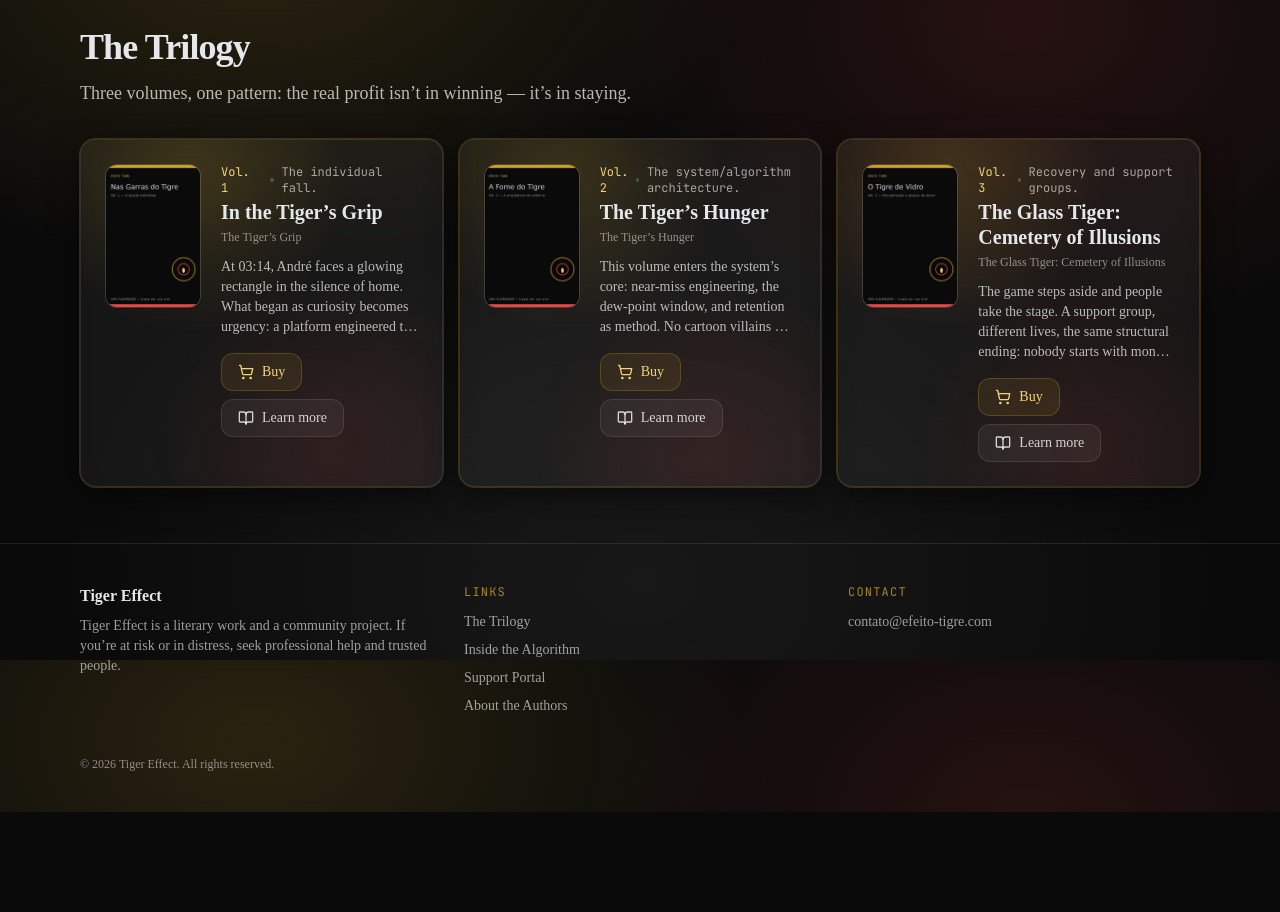
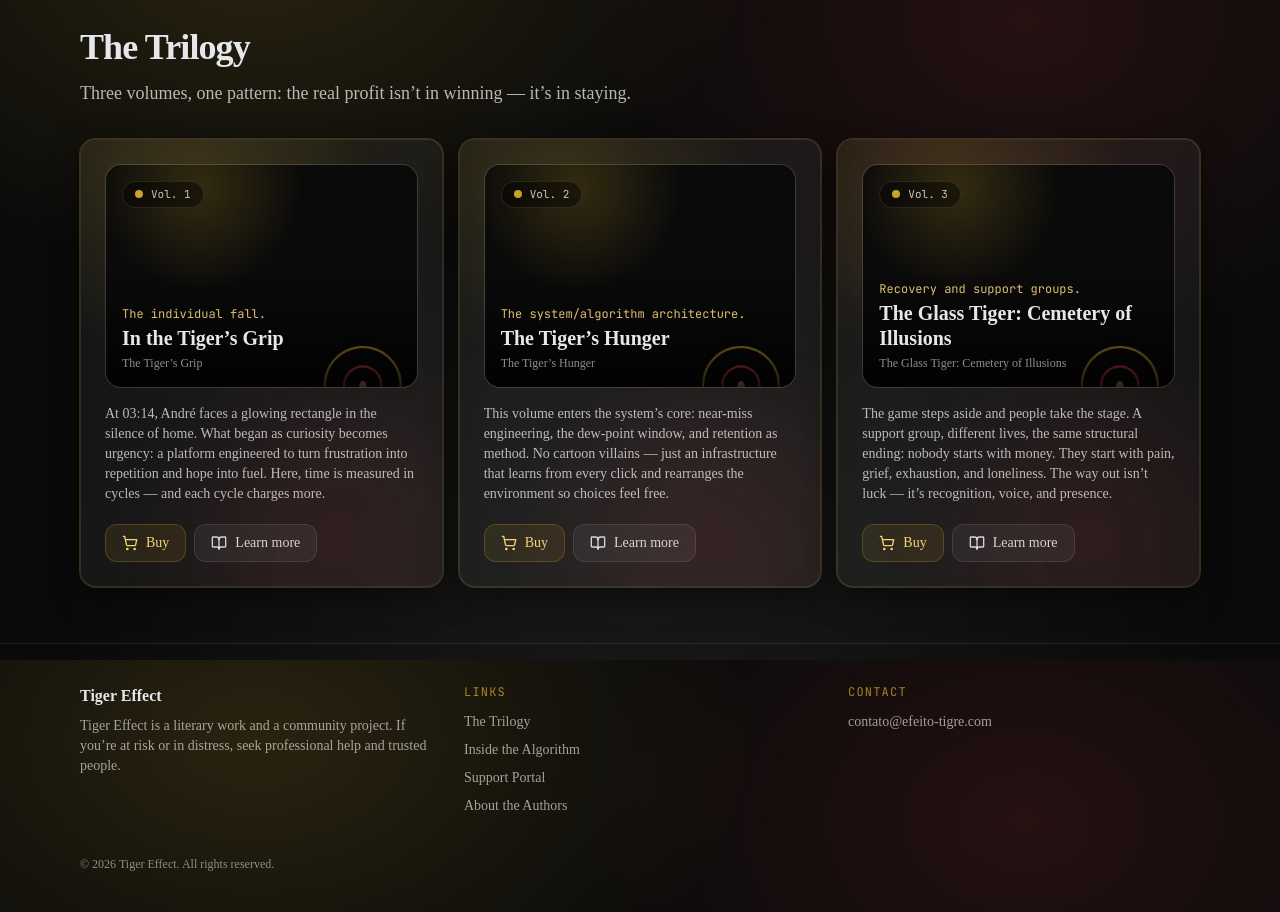
Before and after one commit to jeffersonpatrikgerminari/tiger-effect-completo, a Next.js app: page / in a window 1280 px wide. Shown: the part 940-1852 px from the top of the page. Before the commit the page ends 1752 px from the top, so only its background shows below. Built offline with nearby package versions, Linux system fonts and the light colour scheme.

Commit message:
Update BookCard.tsx

```diff
--- a/components/BookCard.tsx
+++ b/components/BookCard.tsx
@@ -20,46 +20,49 @@ export default function BookCard({ book }: { book: Book }) {
   const { t } = useI18n();
 
   return (
-    <motion.div
+    <motion.article
       initial={{ opacity: 0, y: 14 }}
       whileInView={{ opacity: 1, y: 0 }}
       viewport={{ once: true, margin: "-80px" }}
       transition={{ duration: 0.5 }}
+      whileHover={{ y: -4 }}
+      className="h-full"
     >
-      <GlowCard className="h-full">
-        <div className="flex gap-5">
-          <div className="relative h-36 w-24 shrink-0 overflow-hidden rounded-xl border border-white/10 bg-white/5">
+      <GlowCard className="h-full overflow-hidden group">
+        {/* cover */}
+        <div className="relative h-56 w-full overflow-hidden rounded-2xl border border-white/10 bg-white/5">
           <Image
             src={book.cover}
             alt={book.title}
             fill
-              className="object-cover"
-              sizes="96px"
+            className="object-cover transition duration-500 group-hover:scale-[1.03]"
+            sizes="(max-width: 1024px) 100vw, 33vw"
             priority={false}
           />
+          {/* cinematic overlay */}
+          <div className="absolute inset-0 bg-[radial-gradient(circle_at_30%_10%,rgba(201,162,39,.22),transparent_35%),linear-gradient(to_top,rgba(0,0,0,.82),transparent_55%)]" />
+
+          <div className="absolute left-4 top-4 inline-flex items-center gap-2 rounded-full border border-white/10 bg-black/45 px-3 py-1 text-[11px] font-mono text-white/75 backdrop-blur">
+            <span className="h-2 w-2 rounded-full bg-gold" />
+            {book.vol}
           </div>
 
-          <div className="min-w-0">
-            <div className="flex items-center gap-2 text-xs font-mono text-white/60">
-              <span className="text-gold-soft">{book.vol}</span>
-              <span className="h-1 w-1 rounded-full bg-white/20" />
-              <span>{book.logline}</span>
+          <div className="absolute bottom-4 left-4 right-4">
+            <div className="text-xs font-mono text-gold-soft/90">{book.logline}</div>
+            <div className="mt-1 text-xl font-semibold leading-tight">{book.title}</div>
+            {book.titleEnHint ? (
+              <div className="mt-1 text-xs text-white/55">{book.titleEnHint}</div>
+            ) : null}
+          </div>
         </div>
 
-            <h3 className="mt-1 text-xl font-semibold leading-tight">
-              {book.title}
-            </h3>
-            {book.titleEnHint ? (
-              <div className="mt-1 text-xs text-white/50">
-                {book.titleEnHint}
-              </div>
-            ) : null}
-
-            <p className="mt-3 text-sm text-white/70 line-clamp-4">
+        {/* copy */}
+        <p className="mt-4 text-sm text-white/70 line-clamp-5">
           {book.synopsis}
         </p>
 
-            <div className="mt-4 flex flex-wrap gap-2">
+        {/* actions */}
+        <div className="mt-5 flex flex-wrap gap-2">
           <a
             href={book.buyUrl || "#"}
             className="inline-flex items-center gap-2 rounded-xl border border-gold/25 bg-gold/10 px-4 py-2 text-sm text-gold-soft hover:bg-gold/15 transition"
@@ -76,9 +79,7 @@ export default function BookCard({ book }: { book: Book }) {
             {t("common.learnMore")}
           </a>
         </div>
-          </div>
-        </div>
       </GlowCard>
-    </motion.div>
+    </motion.article>
   );
 }
```
Lines whose indentation alone changed are shown as unchanged.
